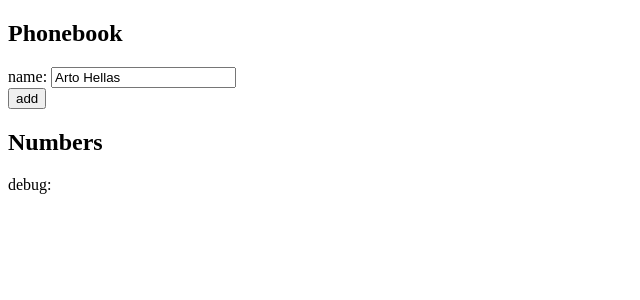
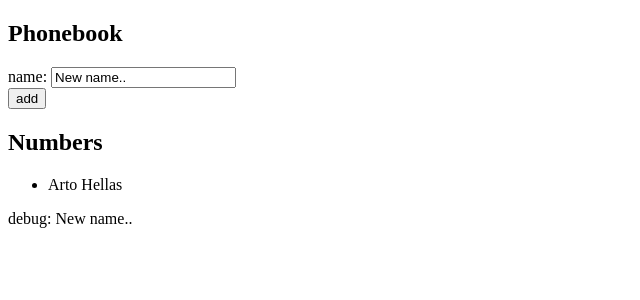
Before and after one commit to ehandresen/fullstackopen, a React (Vite) app in the folder part02/phonebook/: page / in a window 1280 px wide. Shown: the top 300 px of the page, without its empty margins (0-640 px from the left). Built offline with nearby package versions, Linux system fonts and the light colour scheme.

Commit message:
exercise 2.6

```diff
--- a/part02/phonebook/src/App.jsx
+++ b/part02/phonebook/src/App.jsx
@@ -2,24 +2,44 @@ import { useState } from 'react';
 
 const App = () => {
   const [person, setPerson] = useState([{ name: 'Arto Hellas' }]);
-  const [newName, setNewName] = useState('');
+  const [newName, setNewName] = useState('New name..');
+
+  console.log(person);
 
   const handleSubmit = (event) => {
     event.preventDefault();
+
+    const newPerson = {
+      name: newName,
+    };
+
+    setPerson(person.concat(newPerson));
+    setNewName('');
+  };
+
+  const handleChange = (event) => {
+    setNewName(event.target.value);
   };
 
   return (
     <div>
       <h2>Phonebook</h2>
+
       <form onSubmit={handleSubmit}>
         <div>
-          name: <input value={person[0].name} />
+          name: <input onChange={handleChange} value={newName} />
         </div>
         <div>
           <button type="submit">add</button>
         </div>
       </form>
+
       <h2>Numbers</h2>
+      <ul>
+        {person.map((person) => {
+          return <li key={person.name}>{person.name}</li>;
+        })}
+      </ul>
       <div>debug: {newName}</div>
     </div>
   );
```
